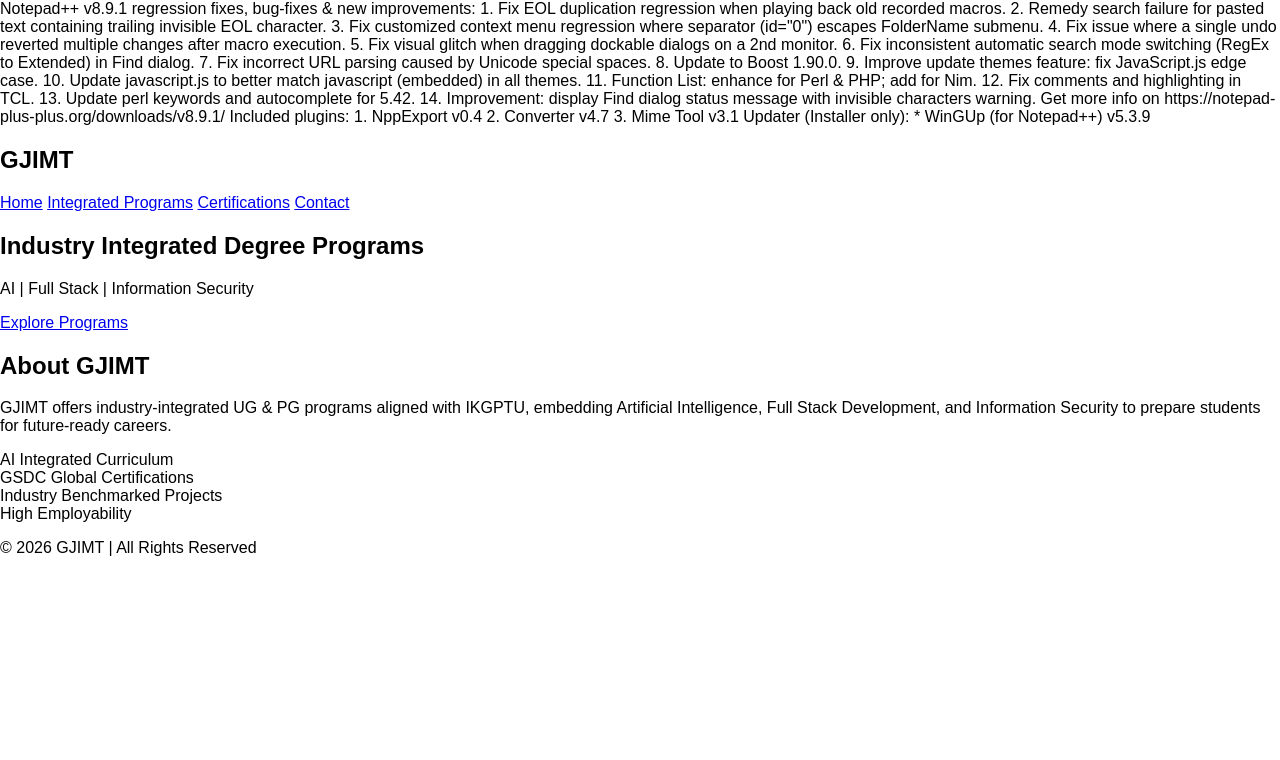
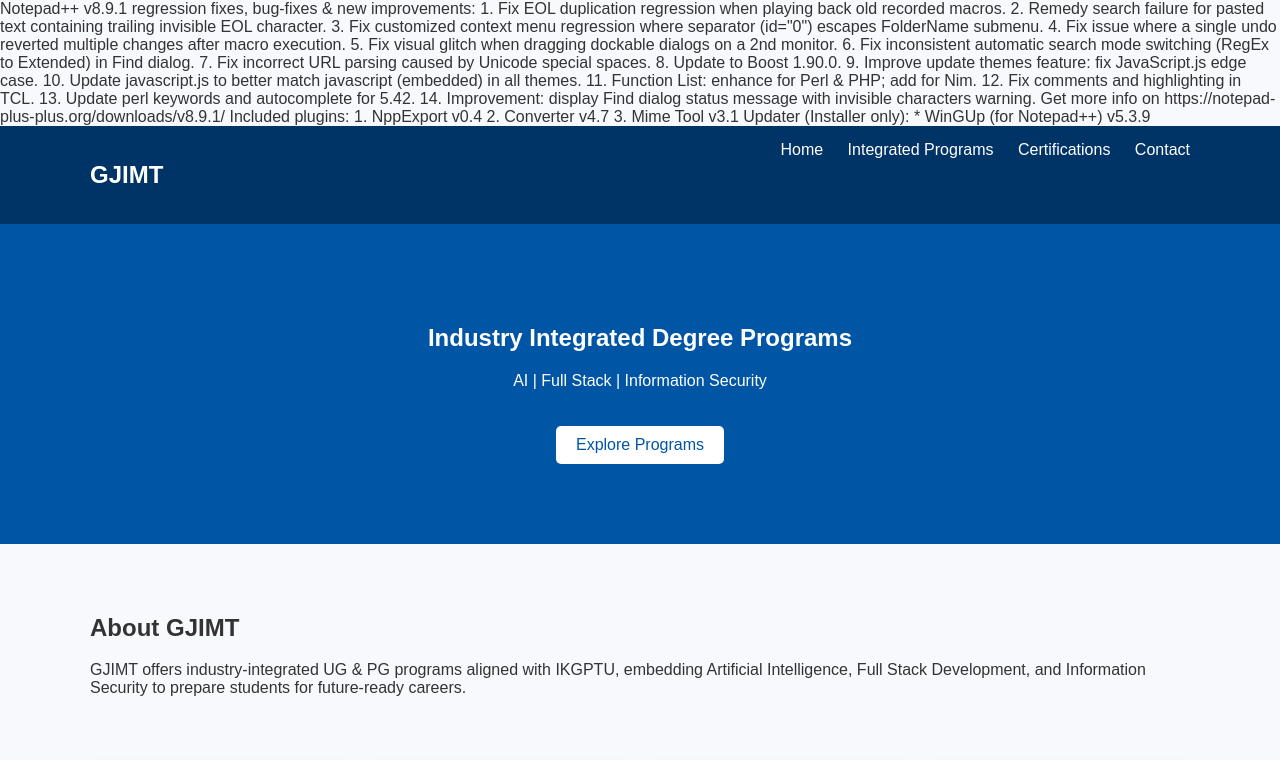
Before and after one commit to Jaspreet06071989/new_gjimt-integrated-programs, a plain HTML site: page index.html in a window 1280 px wide. Shown: the top 760 px of the page. Drawn offline with Linux system fonts and the light colour scheme.

Commit message:
Update style.css

```diff
--- a/assets/css/style.css
+++ b/assets/css/style.css
@@ -1,4 +1,75 @@
 body {
   margin: 0;
   font-family: Arial, sans-serif;
+  background: #f7f9fc;
+  color: #333;
 }
+
+.container {
+  width: 90%;
+  max-width: 1100px;
+  margin: auto;
+}
+
+.navbar {
+  background: #003366;
+  padding: 15px 0;
+}
+
+.navbar .logo {
+  color: white;
+  display: inline-block;
+}
+
+.navbar nav {
+  float: right;
+}
+
+.navbar nav a {
+  color: white;
+  margin-left: 20px;
+  text-decoration: none;
+}
+
+.hero {
+  background: #0055a5;
+  color: white;
+  padding: 80px 0;
+  text-align: center;
+}
+
+.btn {
+  display: inline-block;
+  background: white;
+  color: #0055a5;
+  padding: 10px 20px;
+  margin-top: 20px;
+  text-decoration: none;
+  border-radius: 5px;
+}
+
+.about, .programs {
+  padding: 50px 0;
+}
+
+.grid {
+  display: grid;
+  grid-template-columns: repeat(auto-fit, minmax(250px, 1fr));
+  gap: 20px;
+}
+
+.card, .program-card {
+  background: white;
+  padding: 20px;
+  text-align: center;
+  border-radius: 6px;
+  box-shadow: 0 2px 8px rgba(0,0,0,0.1);
+}
+
+footer {
+  background: #003366;
+  color: white;
+  text-align: center;
+  padding: 15px;
+  margin-top: 40px;
+}
```
